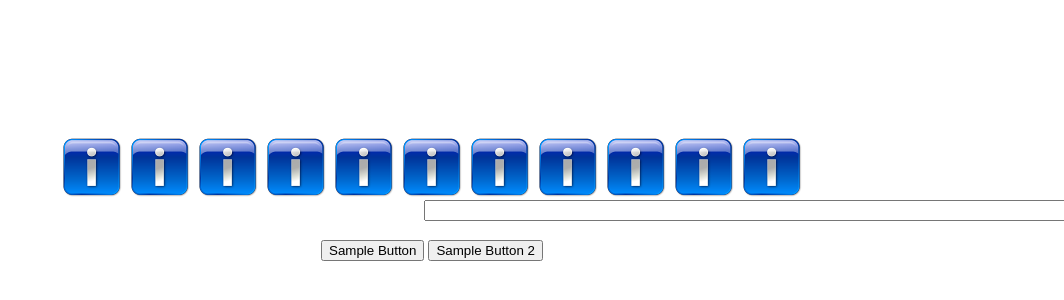
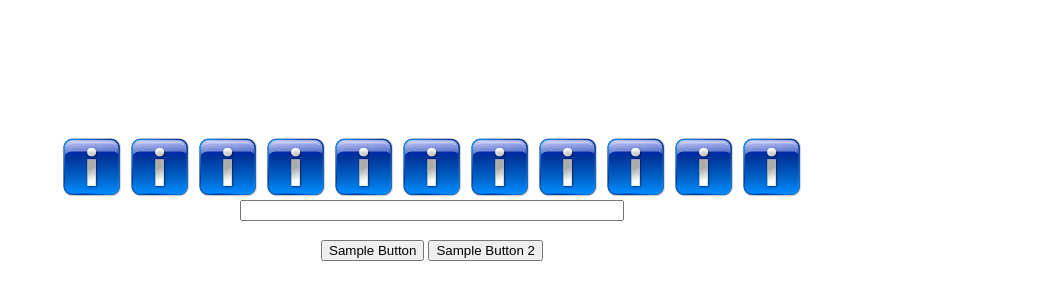
Before and after one commit to zamboni33/simplehttpserver, a plain HTML site: page index.html in a window 1280 px wide. Shown: the part 200-500 px from the top of the page, without its empty margins (216-1280 px from the left). Drawn offline with Linux system fonts and the light colour scheme.

Commit message:
center all the shit

```diff
--- a/index.html
+++ b/index.html
@@ -1,6 +1,8 @@
 <html>
 <head>
 <style>
+
+
 .foreground {
   background-color: white;
   margin: auto;
@@ -30,9 +32,14 @@
 .search {
   position: absolute;
   margin: auto;
+  text-align: center;
   width: 100%;
   top: 50%;
   z-index: 10;
+}
+
+.searchfield {
+  width: 30%;
 }
 
 .buttons {
@@ -41,19 +48,19 @@
   width: 100%;
   top: 55%;
   z-index: 10;
+  text-align: center;
 }
 
 .images {
   position: absolute;
   margin: auto;
+  text-align: center;
   width: 100%;
   top: 50%;
 }
 </style>
 </head>
 <body>
-
-<center>
 
   <div class='foreground'></div>
   <div class='images'>
@@ -77,14 +84,14 @@
 
 
   <form>
-    <input class='search' type='text'>
+    <div class='search'>
+      <input type='text' class='searchfield'>
+    </div>
     <div class='buttons'>
       <input type='submit' value='Sample Button'>
       <input type='submit' value='Sample Button 2'>
     </div>
   </form>
-
-</center>
 
 <!-- <object data=http://www.web-source.net width="600" height="400">
 <embed src=http://www.web-source.net width="600" height="400"> </embed>
```
